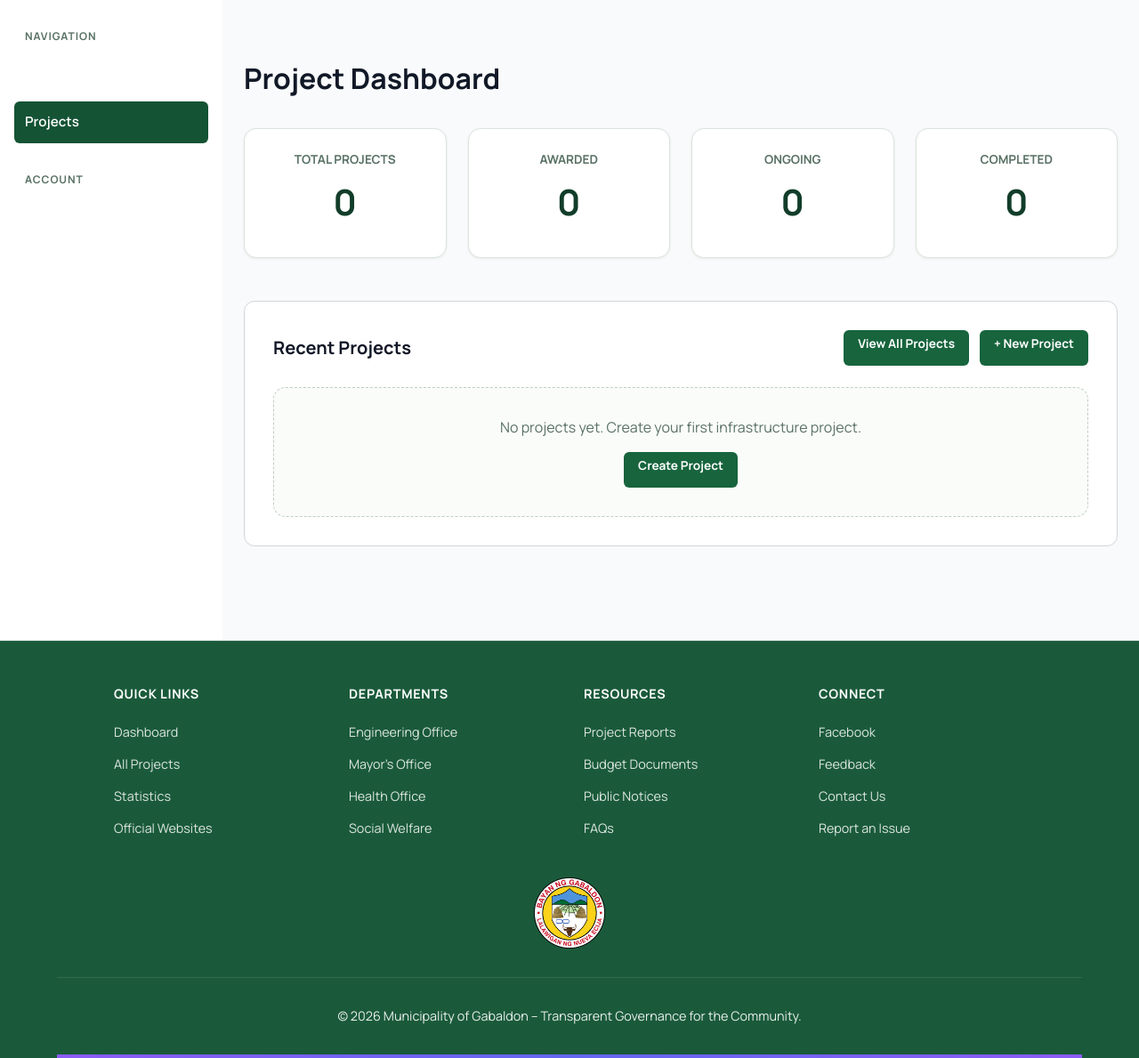
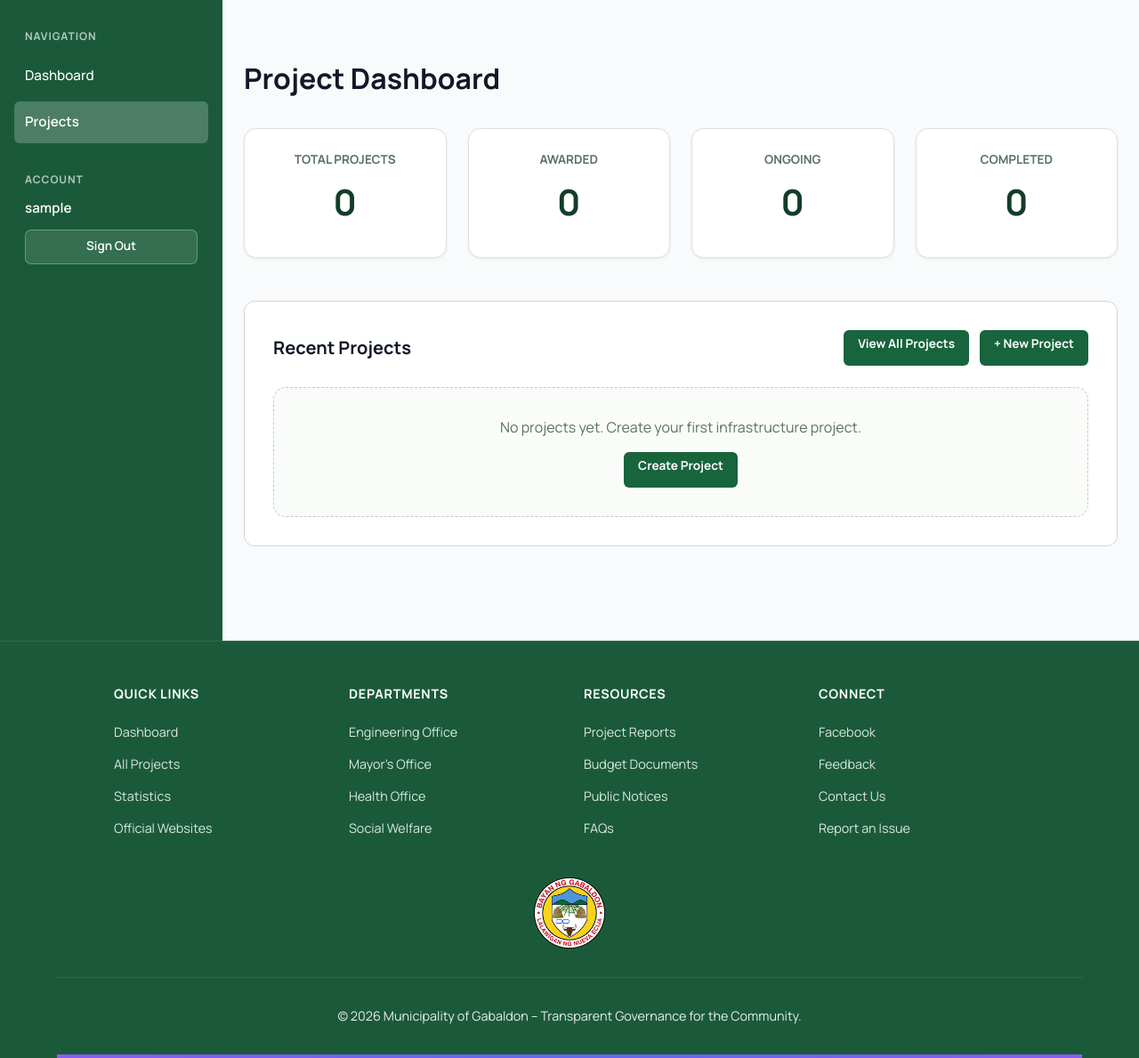
Before and after one commit to AboloftZeke/Gabaldon-Municipality-Project-Tracker, a Django app: page /engineering/dashboard/infrastructure/dashboard/ in a window 1280 px wide. Shown: the part 74-1263 px from the top of the page at 89% size. Run offline with Django 5.2, Linux system fonts and the light colour scheme; the visitor is signed in with stand-in values (Sample User, id 1); data comes from the database, SQL or seed files in the repository; data that the repository does not hold is empty; parts of the project's set-up code (start-up, migrations or seed data) failed here and were passed over.

Commit message:
Restore visible project dashboard account sidebar

```diff
--- a/static/css/templates/projects/project_dashboard.css
+++ b/static/css/templates/projects/project_dashboard.css
@@ -526,3 +526,54 @@
     }
 
 }
+
+/* Keep the project-dashboard account panel readable after shared component styles. */
+.project-dashboard-layout .sidebar {
+    background: #1a5a3a;
+    color: #fff;
+}
+
+.project-dashboard-layout .sidebar-title {
+    color: rgba(255, 255, 255, .68);
+}
+
+.project-dashboard-layout .sidebar-menu a {
+    color: #fff;
+}
+
+.project-dashboard-layout .sidebar-menu a:hover {
+    background: rgba(255, 255, 255, .12);
+    color: #fff;
+}
+
+.project-dashboard-layout .sidebar-menu a.active {
+    background: rgba(255, 255, 255, .22);
+    color: #fff;
+}
+
+.project-dashboard-layout .sidebar .quick-actions {
+    display: block;
+    padding: 0 .75rem;
+}
+
+.project-dashboard-layout .sidebar .quick-actions h4 {
+    display: block;
+    margin: 0 0 .75rem;
+    color: #fff;
+}
+
+.project-dashboard-layout .sidebar .action-button.secondary {
+    display: flex;
+    width: 100%;
+    min-height: 2.45rem;
+    align-items: center;
+    justify-content: center;
+    border: 1px solid rgba(255, 255, 255, .28);
+    background: rgba(255, 255, 255, .12);
+    color: #fff;
+}
+
+.project-dashboard-layout .sidebar .action-button.secondary:hover {
+    background: rgba(255, 255, 255, .22);
+    color: #fff;
+}
```
